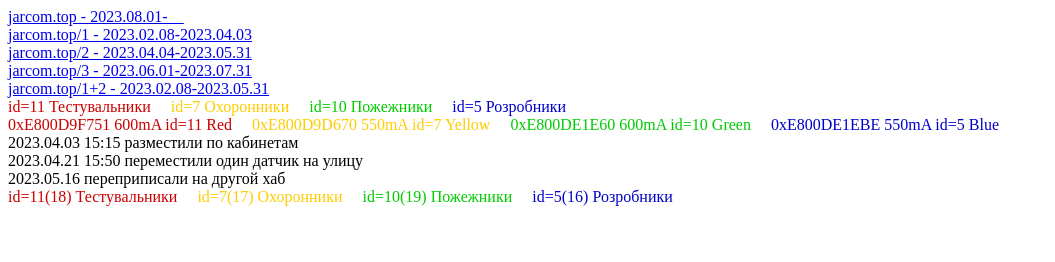
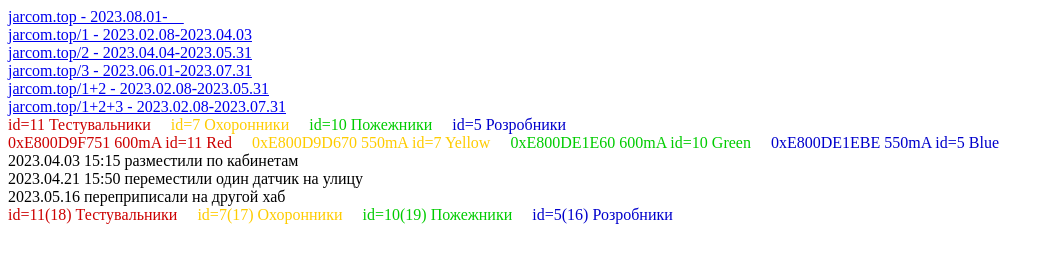
Before and after one commit to JaRcomGitHub/nodejs-host-ws, a website: page json-parse-for-graph/index.html in a window 1280 px wide. Shown: the whole page, without its empty margins (0-1055 px from the left). Drawn offline with nearby package versions, Linux system fonts and the light colour scheme; no server answers.

Commit message:
Update index.html

```diff
--- a/json-parse-for-graph/index.html
+++ b/json-parse-for-graph/index.html
@@ -21,6 +21,9 @@
         </li>
         <li>
             <a href="https://jarcom.top/1+2">jarcom.top/1+2 - 2023.02.08-2023.05.31</a>
+        </li>
+        <li>
+            <a href="https://jarcom.top/1+2+3">jarcom.top/1+2+3 - 2023.02.08-2023.07.31</a>
         </li>
 </div>
 
```
